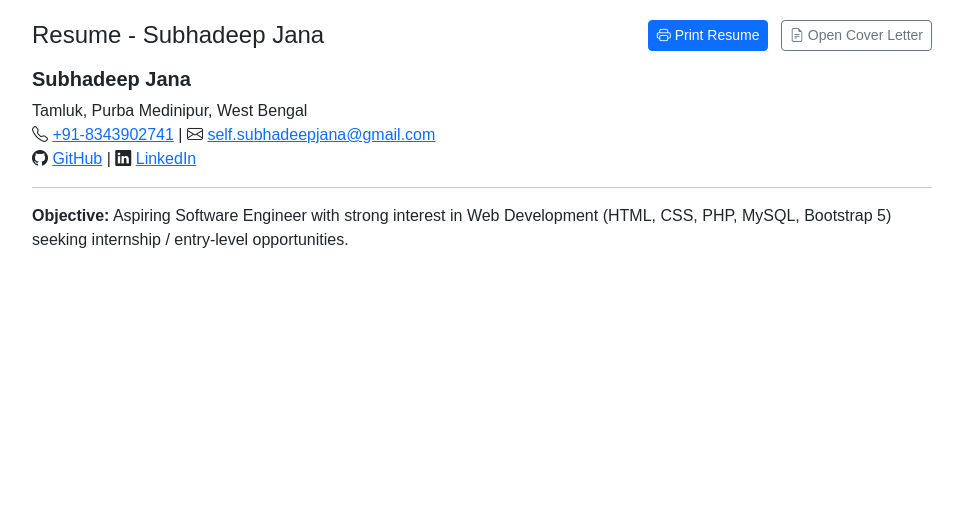
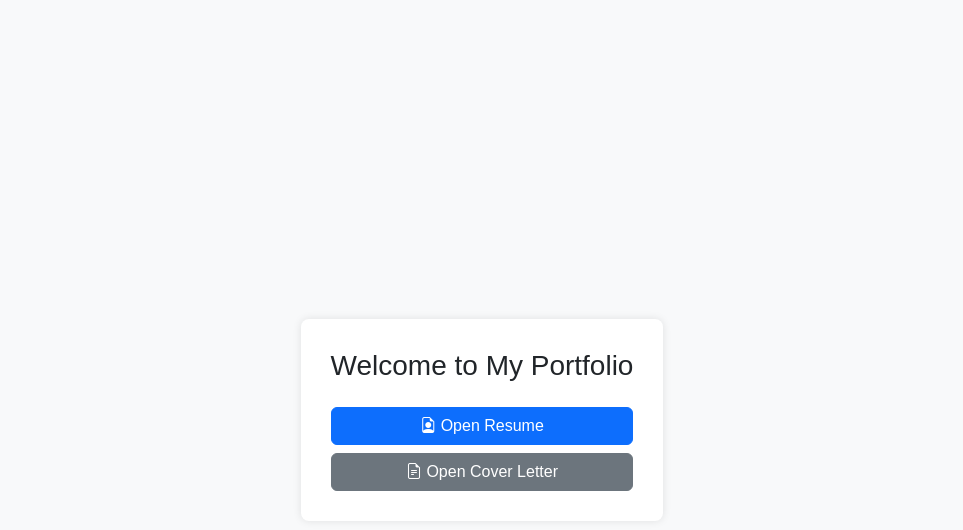
Before and after one commit to subhadeepjanaaa/resume, a plain HTML site: page index.html in a window 1280 px wide. Shown: the whole page, without its empty margins (158-1121 px from the left). Drawn offline with nearby package versions, Linux system fonts and the light colour scheme.

Commit message:
Update index.html

```diff
--- a/index.html
+++ b/index.html
@@ -3,74 +3,49 @@
 <head>
   <meta charset="UTF-8">
   <meta name="viewport" content="width=device-width, initial-scale=1.0">
-  <title>Resume - Subhadeep Jana</title>
+  <title>Welcome - Subhadeep Jana</title>
 
-  <!-- Bootstrap 5 CSS -->
+  <!-- Bootstrap 5 -->
   <link href="https://cdn.jsdelivr.net/npm/bootstrap@5.3.0/dist/css/bootstrap.min.css" rel="stylesheet">
 
   <!-- Bootstrap Icons -->
   <link rel="stylesheet" href="https://cdn.jsdelivr.net/npm/bootstrap-icons@1.11.3/font/bootstrap-icons.css">
 
   <style>
-    body { margin: 20px; }
-    .resume-container {
-      max-width: 900px;
-      margin: auto;
+    body {
+      margin: 20px;
       font-family: 'Arial', sans-serif;
+      display: flex;
+      justify-content: center;
+      align-items: center;
+      min-height: 100vh;
+      background: #f8f9fa;
     }
-    @media print {
-      .no-print {
-        display: none !important;
-      }
-      body {
-        margin: 0;
-      }
+    .container-box {
+      text-align: center;
+      padding: 30px;
+      background: white;
+      border-radius: 8px;
+      box-shadow: 0 0 8px rgba(0,0,0,0.1);
     }
   </style>
 </head>
 <body>
-  <div class="resume-container">
-    <!-- Top buttons -->
-    <div class="no-print mb-3 d-flex justify-content-between align-items-center">
-      <h4 class="m-0">Resume - Subhadeep Jana</h4>
-      <div>
-        <button class="btn btn-primary btn-sm me-2" onclick="window.print()">
-          <i class="bi bi-printer"></i> Print Resume
-        </button>
-        <a href="cover-letter.html" target="_blank" class="btn btn-outline-secondary btn-sm">
-          <i class="bi bi-file-earmark-text"></i> Open Cover Letter
-        </a>
-      </div>
-    </div>
 
-    <!-- Resume content area -->
-    <!-- Option 1: Embed your PDF resume -->
-    <div id="resume">
-      <h5 class="fw-bold">Subhadeep Jana</h5>
-      <p>
-        Tamluk, Purba Medinipur, West Bengal<br>
-        <i class="bi bi-telephone"></i> <a href="tel:+91-8343902741">+91-8343902741</a> |
-        <i class="bi bi-envelope"></i> <a href="mailto:self.subhadeepjana@gmail.com">self.subhadeepjana@gmail.com</a><br>
-        <i class="bi bi-github"></i> <a href="https://github.com/subhadeepjanaaa">GitHub</a> |
-        <i class="bi bi-linkedin"></i> <a href="https://www.linkedin.com/in/subhadeep-jana-cse/">LinkedIn</a>
-      </p>
+  <div class="container-box">
+    <h3 class="mb-4">Welcome to My Portfolio</h3>
 
-      <!-- You can replace this section with full HTML resume later.
-           For now, you can embed your PDF if you want: -->
-
-      <!-- If you have your PDF in the repo as Subhadeep-Jana-Resume.pdf, uncomment this:
-      <iframe src="Subhadeep-Jana-Resume.pdf" class="w-100" style="height: 900px; border: 1px solid #ddd;"></iframe>
-      -->
-
-      <hr>
-
-      <p><strong>Objective:</strong> Aspiring Software Engineer with strong interest in Web Development (HTML, CSS, PHP, MySQL, Bootstrap 5) seeking internship / entry-level opportunities.</p>
-
-      <!-- Add your education, skills etc. here as HTML if you don't want to embed the PDF -->
+    <div class="d-grid gap-2">
+      <a href="resume-page.html" class="btn btn-primary">
+        <i class="bi bi-file-earmark-person"></i> Open Resume
+      </a>
+      <a href="cover-letter.html" class="btn btn-secondary">
+        <i class="bi bi-file-earmark-text"></i> Open Cover Letter
+      </a>
     </div>
   </div>
 
-  <!-- Bootstrap JS Bundle -->
+  <!-- Bootstrap JS -->
   <script src="https://cdn.jsdelivr.net/npm/bootstrap@5.3.0/dist/js/bootstrap.bundle.min.js"></script>
 </body>
 </html>
```
